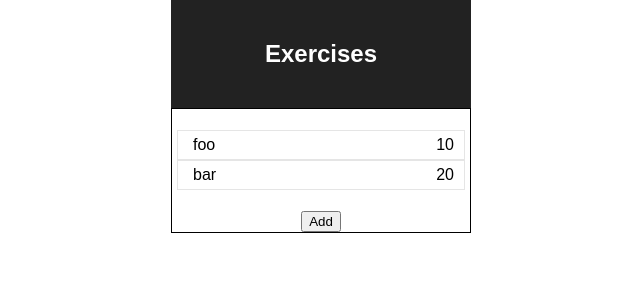
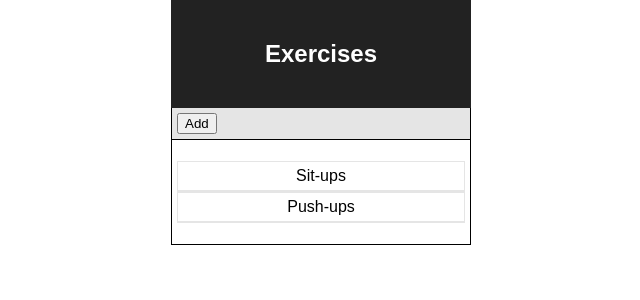
Before and after one commit to randomout/xrcz, a React (Create React App) app: page / in a window 1280 px wide. Shown: the top 300 px of the page, without its empty margins (319-959 px from the left). Built offline with nearby package versions, Linux system fonts and the light colour scheme.

Commit message:
more UI tweakin

```diff
--- a/src/App.css
+++ b/src/App.css
@@ -1,4 +1,4 @@
-.App {
+.app {
   text-align: center;
   display: flex;
   flex-direction: column;
@@ -6,22 +6,30 @@
   width: 300px;
 }
 
-.App-logo {
-  animation: App-logo-spin infinite 20s linear;
+.app-controls {
+    display: flex;
+    border-left: 1px solid black;
+    border-right: 1px solid black;
+    background-color: #e5e5e5;
+    padding: 5px;
+}
+
+.app-logo {
+  animation: app-logo-spin infinite 20s linear;
   height: 80px;
 }
 
-.App-header {
+.app-header {
   background-color: #222;
   padding: 20px;
   color: white;
 }
 
-.App-intro {
+.app-intro {
   font-size: large;
 }
 
-@keyframes App-logo-spin {
+@keyframes app-logo-spin {
   from { transform: rotate(0deg); }
   to { transform: rotate(360deg); }
 }
--- a/src/App.js
+++ b/src/App.js
@@ -1,25 +1,25 @@
 import React, { Component } from 'react';
 
 import { connect } from 'react-redux';
+import { add } from './actions';
 
 import ExerciseList from './ExerciseList';
 
 import './App.css';
 
-class App extends Component {
-  render() {
-    return (
-      <div className="App">
-        <div className="App-header">
+const App = ({ onAdd }) => (
+  <div className="app">
+    <div className="app-header">
       <h2>Exercises</h2>
     </div>
-        <div className="App-view">
+    <div className="app-controls">
+      <button onClick={onAdd} >Add</button>
+    </div>
+    <div className="app-view">
       <ExerciseList />
     </div>
   </div>
 );
-  }
-}
 
 var mapStateToProps = state => {
   return {
@@ -27,4 +27,12 @@ var mapStateToProps = state => {
   };
 };
 
-export default connect(mapStateToProps)(App);
+const mapDispatchToProps = dispatch => {
+  return {
+    onAdd: ()  => {
+      dispatch(add())
+    }
+  }
+}
+
+export default connect(mapStateToProps, mapDispatchToProps)(App);
--- a/src/Exercise.css
+++ b/src/Exercise.css
@@ -1,20 +1,35 @@
 .exercise {
     display: flex;
+    flex-direction: column;
     border: 1px solid #e5e5e5;
-    justify-content: flex-start;
-    padding: 5px;
 }
 
-.exercise:hover {
+.exercise-header:hover {
     background: #e5e5e5;
     cursor: pointer;
 }
 
-.exercise-name {
-    flex-grow: 3;
-    text-align: left;
-    padding-left: 10px;
+.exercise.selected  .exercise-details {
+    height: 50px;
+    padding-top: 10px;
+    padding-bottom: 10px;
 }
+
+.exercise.selected .exercise-header {
+    background: #e5e5e5;
+}
+
+.exercise-header {
+    border-bottom: 1px solid #e5e5e5;
+    padding: 5px;
+}
+
+.exercise-details {
+    height: 0;
+    overflow: hidden;
+}
+
+
 
 .exercise-amount {
     padding-right: 5px;
--- a/src/Exercise.js
+++ b/src/Exercise.js
@@ -2,15 +2,23 @@ import React from 'react';
 
 import './Exercise.css';
 
-const Exercise = ({id, name, date, amount, onClick}) => (
-  <div className="exercise" onClick={onClick}>
-    <div className="exercise-name">
-      {name}
+const Exercise = ({id, name, date, amount, selected, onClick}) => {
+  let styleClasses = 'exercise';
+
+  if(selected && selected === id) {
+    styleClasses += ' selected';
+  }
+
+  return (
+    <div className={styleClasses} onClick={onClick}>
+      <div className="exercise-header">
+        {name}
+      </div>
+      <div className="exercise-details">
+        details here...
+      </div>
     </div>
-    <div className="exercise-amount">
-      {amount}
-    </div>
-  </div>
-);
+  );
+};
 
 export default Exercise;
--- a/src/ExerciseList.js
+++ b/src/ExerciseList.js
@@ -2,18 +2,18 @@ import React from 'react';
 
 import { connect } from 'react-redux';
 
-import { select, add } from './actions';
+import { select } from './actions';
 
 import Exercise from './Exercise';
 
 import './ExerciseList.css';
 
-const ExerciseList = ({ exercises, onSelect, onAdd }) => (
+const ExerciseList = ({ exercises, onSelect, onAdd, selected }) => (
   <div className="exercise-list">
   <ul>
-    {exercises.map(exercise => (<Exercise key={exercise.id} { ...exercise } onClick={() => onSelect(exercise)} /> ))}
+    {exercises.map(exercise => (<Exercise key={exercise.id} { ...exercise } selected={selected} onClick={() => onSelect(exercise)} /> ))}
   </ul>
-  <button onClick={onAdd} >Add</button>
+
 
   </div>
 );
@@ -21,17 +21,15 @@ const ExerciseList = ({ exercises, onSelect, onAdd }) => (
 const mapStateToProps = state => {
   return {
     exercises: state.exercises,
+    selected: state.selected,
   }
 }
 
 const mapDispatchToProps = dispatch => {
   return {
     onSelect: exercise => {
-      dispatch(select(exercise))
+      dispatch(select(exercise.id))
     },
-    onAdd: ()  => {
-      dispatch(add())
-    }
   }
 }
 
--- a/src/actions.js
+++ b/src/actions.js
@@ -1,8 +1,8 @@
 // app actions
-export const select = exercise => {
+export const select = id => {
   return {
     type: 'SELECT_EXERCISE',
-    exercise
+    id
   };
 };
 
--- a/src/reducers.js
+++ b/src/reducers.js
@@ -3,7 +3,11 @@ import { combineReducers } from 'redux';
 const selected = (state = null, action) => {
   switch(action.type) {
     case 'SELECT_EXERCISE':
-      return action.exercise;
+      if(state && state === action.id) {
+        return null;
+      } else {
+        return action.id;
+      }
     default:
       return state;
   }
@@ -12,13 +16,13 @@ const selected = (state = null, action) => {
 const defaultData = [
   {
     id: 1,
-    name: 'foo',
+    name: 'Sit-ups',
     date: Date.now(),
     amount: 10,
   },
   {
     id: 2,
-    name: 'bar',
+    name: 'Push-ups',
     date: Date.now(),
     amount: 20,
   }
@@ -26,8 +30,6 @@ const defaultData = [
 
 
 const exercises = (state = defaultData, action) => {
-  console.log('action', action);
-
   switch(action.type) {
     case 'ADD_EXERCISE':
       return [
```
Lines whose indentation alone changed are shown as unchanged.
